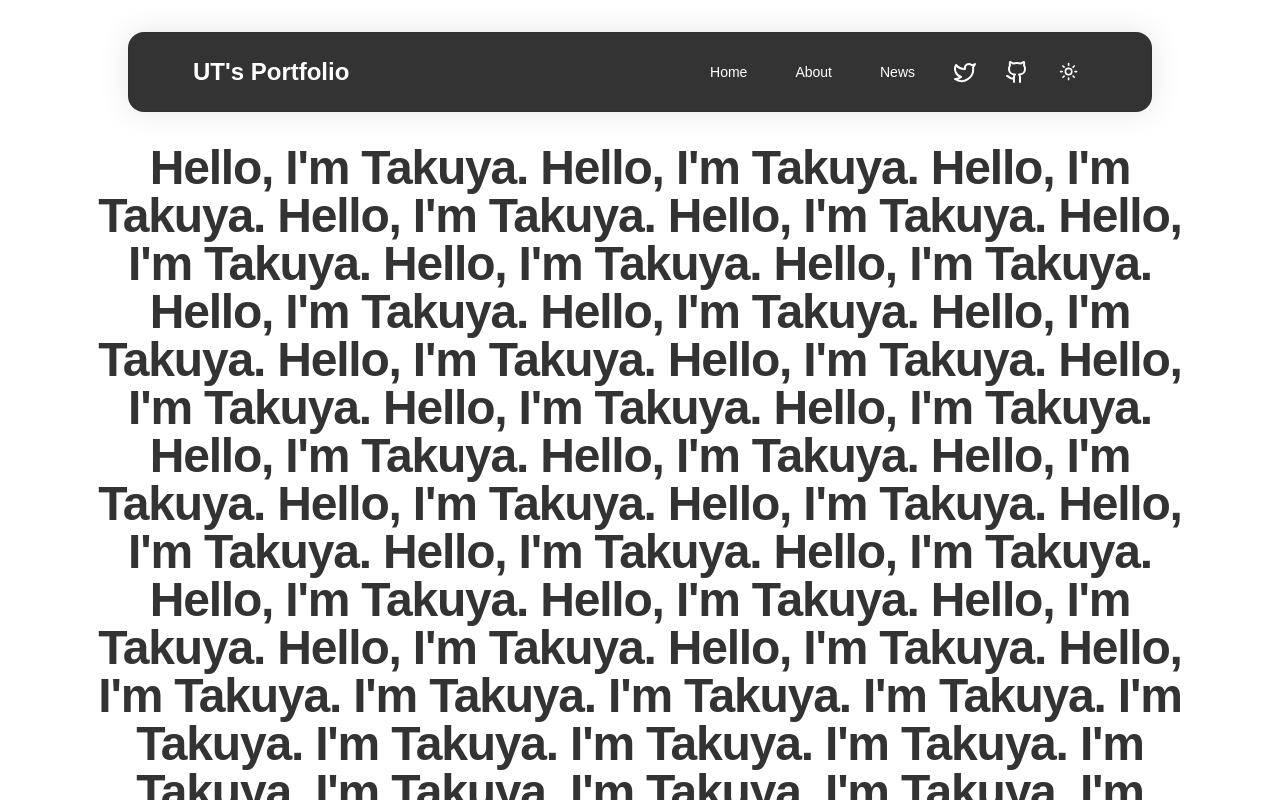
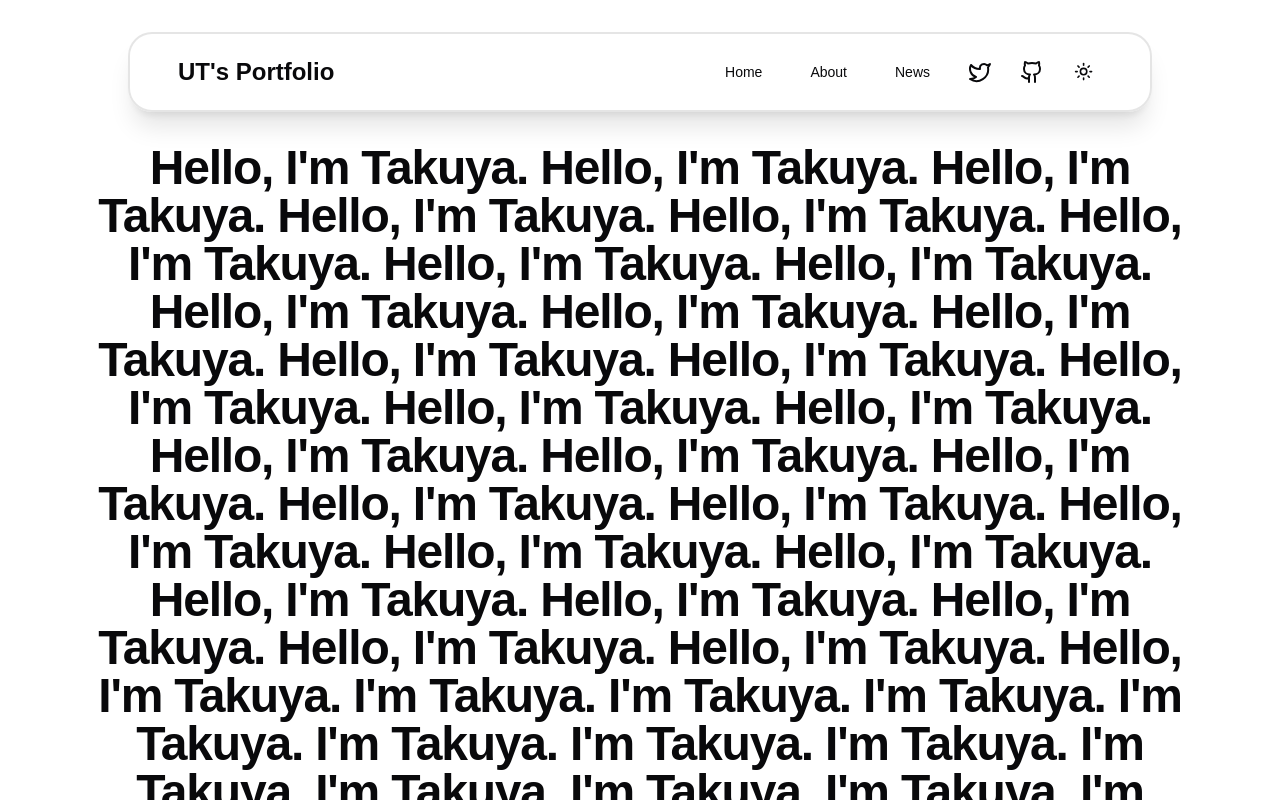
Before and after one commit to ut42univ/Portfolio, a Next.js app: page / in a window 1280 px wide. Shown: the top 800 px of the page. Built offline with nearby package versions, Linux system fonts and the light colour scheme.

Commit message:
💄 ダークモードに対応。ヘッダーをTailwind CSSベースに書き換え。

```diff
--- a/src/app/Home.module.css
+++ b/src/app/Home.module.css
@@ -1,4 +1,3 @@
 .Home {
   margin: 2rem 4rem;
-  color: #333;
 }
--- a/src/app/layout.jsx
+++ b/src/app/layout.jsx
@@ -1,5 +1,5 @@
 import "./globals.css";
-import { ThemeProvider } from "@/components/theme-provider";
+import { ThemeProvider } from "@/components/ThemeProvider";
 
 export const metadata = {
   title: "Portfolio",
@@ -7,7 +7,7 @@ export const metadata = {
 
 const RootLayout = ({ children }) => {
   return (
-    <html lang="ja">
+    <html lang="ja" suppressHydrationWarning>
       <head />
       <body>
         <ThemeProvider
--- a/src/components/Header.jsx
+++ b/src/components/Header.jsx
@@ -3,13 +3,14 @@ import styles from "./Header.module.css";
 import { Button } from "@/components/ui/button";
 import { Github, Twitter } from "lucide-react";
 import { ModeToggle } from "@/components/ModeToggle";
-
 const urlTwitter = "https://twitter.com/ut42_dev";
 const urlGithub = "https://github.com/ut42univ";
 
 export const Header = () => {
   return (
-    <header className={styles.header}>
+    <header
+      className={`${styles.header} dark:bg-black dark:bg-opacity-80 dark:border-white dark:border-opacity-10`}
+    >
       <Link href="/">
         <h3 className="text-2xl font-semibold">UT's Portfolio</h3>
       </Link>
--- a/src/components/Header.module.css
+++ b/src/components/Header.module.css
@@ -1,27 +1,9 @@
 .header {
-  position: sticky;
-  position: -webkit-sticky;
-  top: 1rem;
-  height: 5rem;
-  min-width: 40rem;
-  max-width: 64rem;
-  padding: 1rem 4rem;
-  margin: 2rem auto;
-
-  display: flex;
-  justify-content: space-between;
-  align-items: center;
-
-  color: white;
-  background: rgba(0, 0, 0, 0.8);
-  backdrop-filter: blur(8px);
-  -webkit-backdrop-filter: blur(8px);
-  box-shadow: 0 0 32px rgba(0, 0, 0, 0.1);
-  border-radius: 16px;
-  border: 1px solid rgba(0, 0, 0, 0.06);
+  @apply sticky top-4 h-20 min-w-[40rem] max-w-[64rem] py-4 px-12 mx-auto my-8
+         flex justify-between items-center bg-white bg-opacity-80 shadow-xl
+         backdrop-blur-xl rounded-3xl border-2 border-black border-opacity-10;
 }
 
 .header nav ul {
-  display: flex;
-  gap: 1rem;
+  @apply flex gap-4;
 }
```
Also changed, not shown: src/components/ThemeProvider.jsx (renamed from src/components/theme-provider.jsx).
